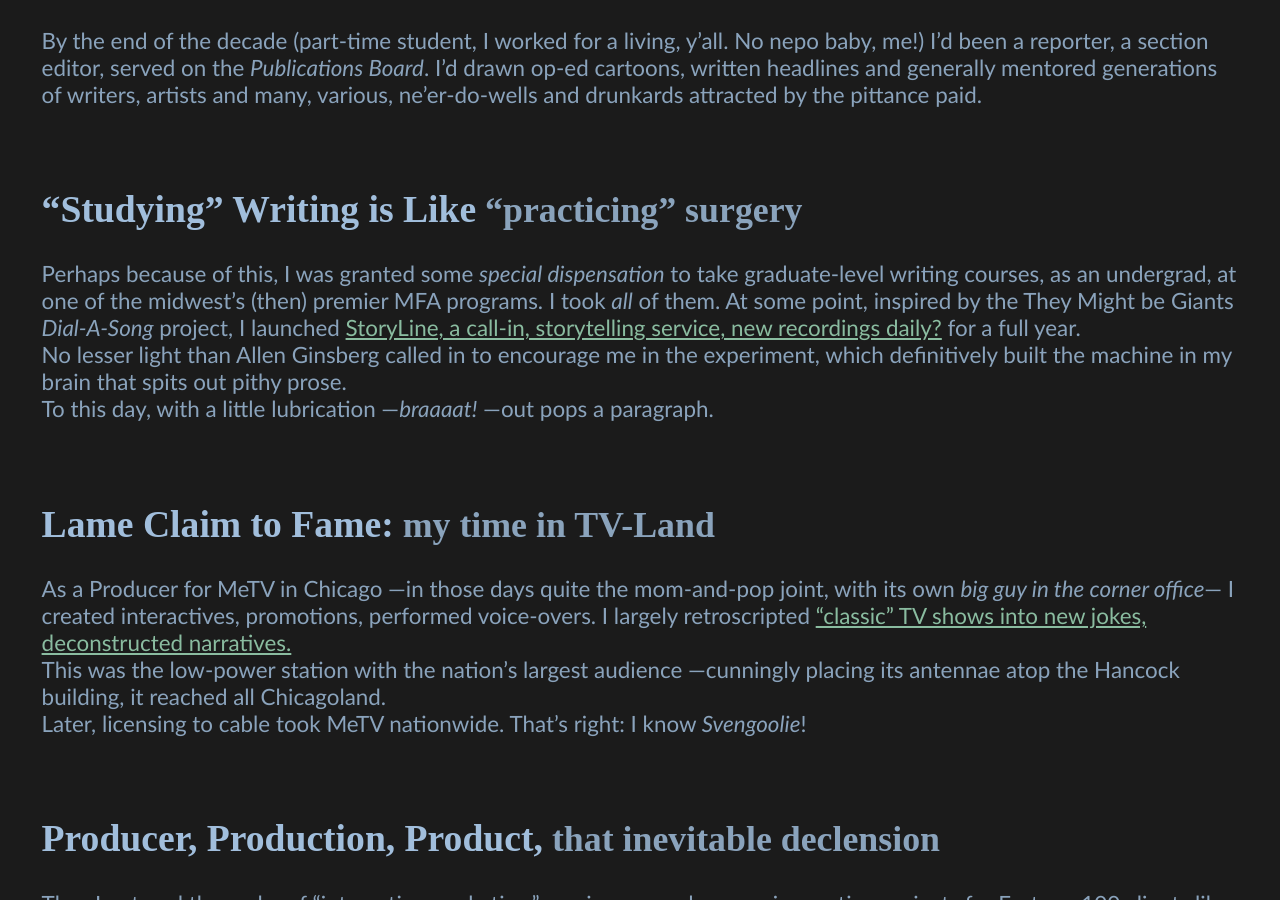
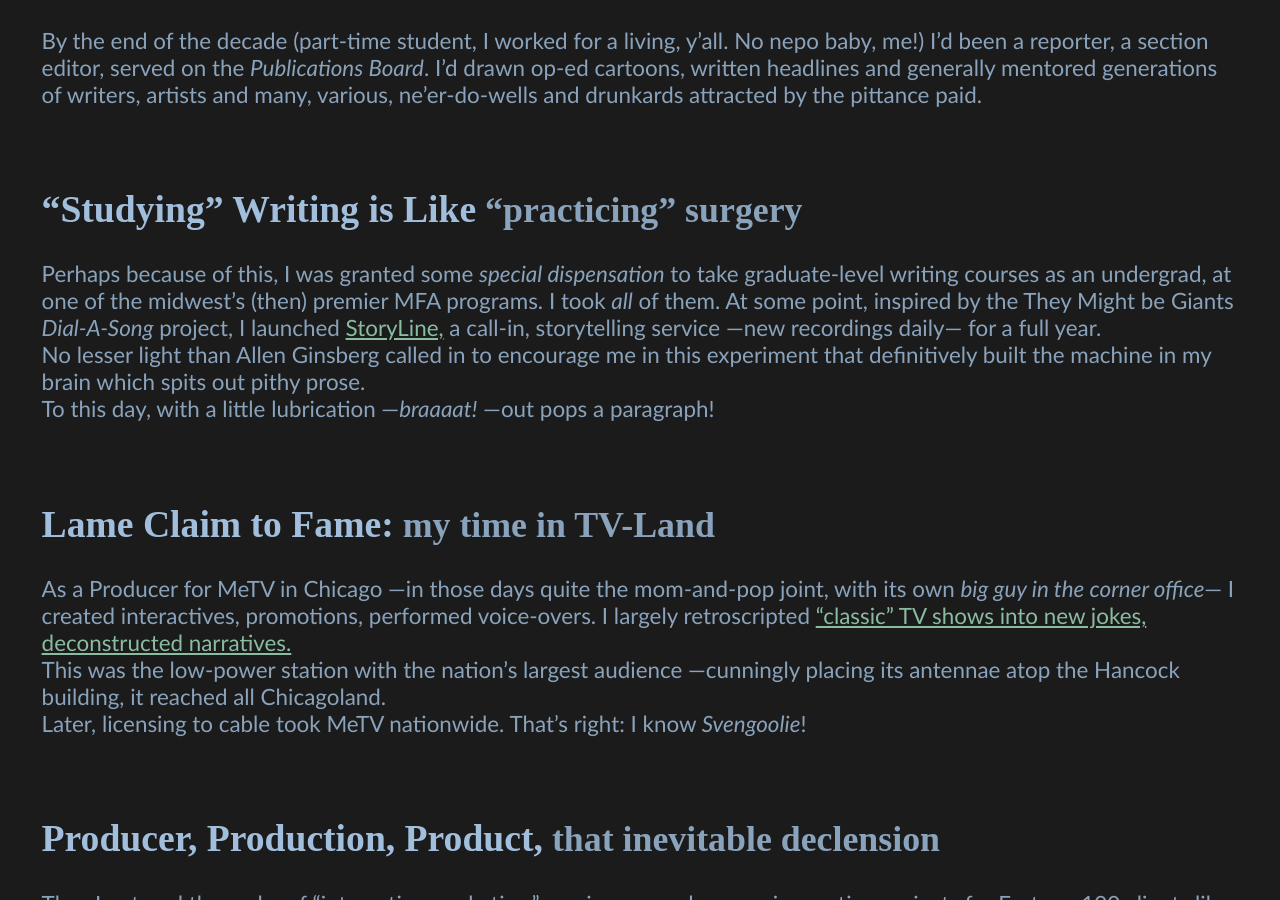
Before and after one commit to Interactimation/portfolio, a Jekyll site: the page built from writing/index.md, in a window 1280 px wide and 900 px high, scrolled down 1850 px. Built offline with Jekyll 4.4.1, drawn with Linux system fonts in a browser that asks for light colours.

```diff
--- a/writing/index.md
+++ b/writing/index.md
@@ -76,10 +76,10 @@ By the end of the decade (part-time student, I worked for a living, y'all. No ne
 
 ## **"Studying" Writing is Like** "practicing" surgery
 
-Perhaps because of this, I was granted some _special dispensation_ to take graduate-level writing courses, as an undergrad, at one of the midwest's (then) premier MFA programs. I took _all_ of them.
-At some point, inspired by the They Might be Giants _Dial-A-Song_ project, I launched <a href="https://nebnewspapers.unl.edu/lccn/sn96080312/1995-02-20/ed-1/seq-9/" target="_blank">StoryLine, a call-in, storytelling service, new recordings daily?</a> for a full year.
-No lesser light than Allen Ginsberg called in to encourage me in the experiment, which definitively built the machine in my brain that spits out pithy prose.
-To this day, with a little lubrication —_braaaat!_ —out pops a paragraph.
+Perhaps because of this, I was granted some _special dispensation_ to take graduate-level writing courses as an undergrad, at one of the midwest's (then) premier MFA programs. I took _all_ of them.
+At some point, inspired by the They Might be Giants _Dial-A-Song_ project, I launched <a href="https://nebnewspapers.unl.edu/lccn/sn96080312/1995-02-20/ed-1/seq-9/" target="_blank">StoryLine,</a> a call-in, storytelling service —new recordings daily— for a full year.
+No lesser light than Allen Ginsberg called in to encourage me in this experiment that definitively built the machine in my brain which spits out pithy prose.
+To this day, with a little lubrication —_braaaat!_ —out pops a paragraph!
 
 <br />
 
```
Also changed, not shown: favicon.ico.
